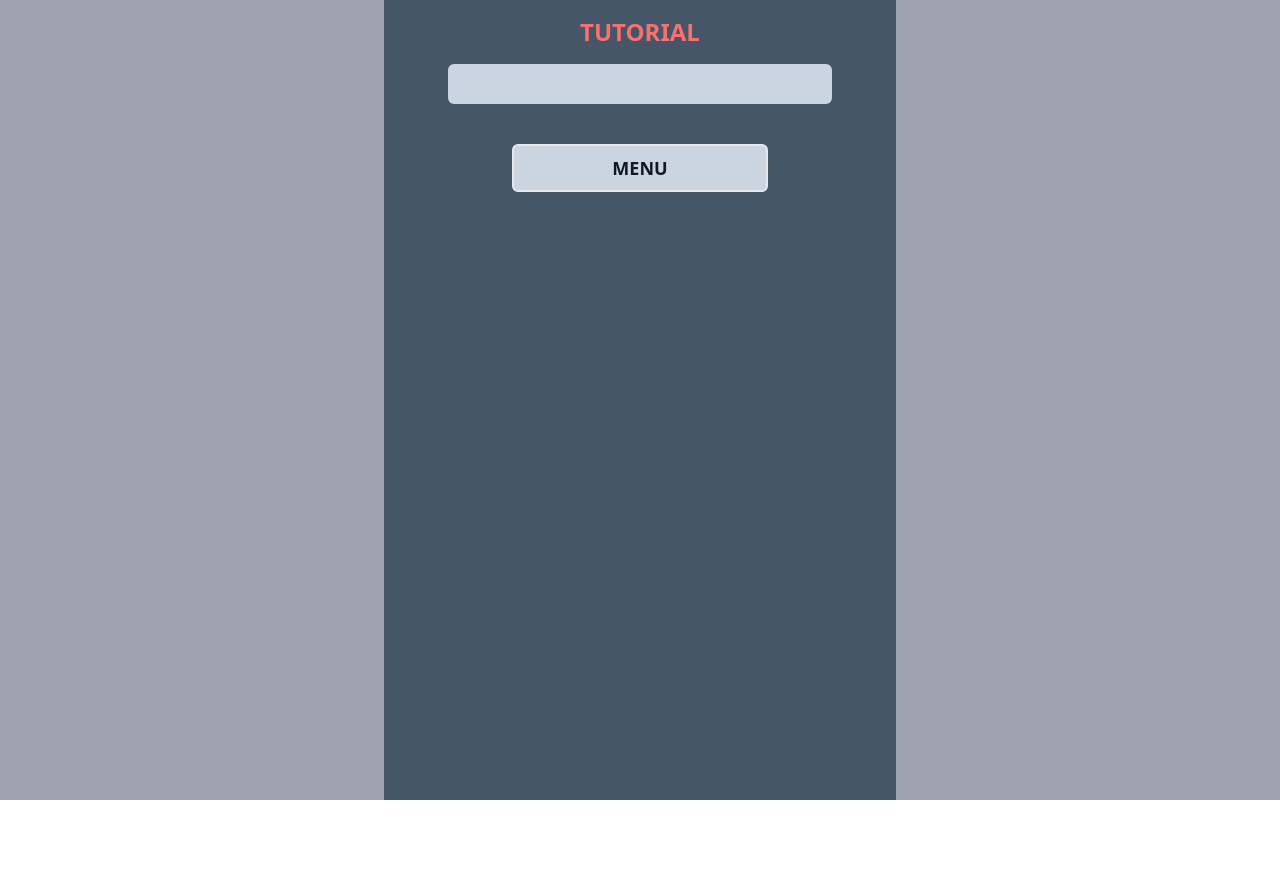
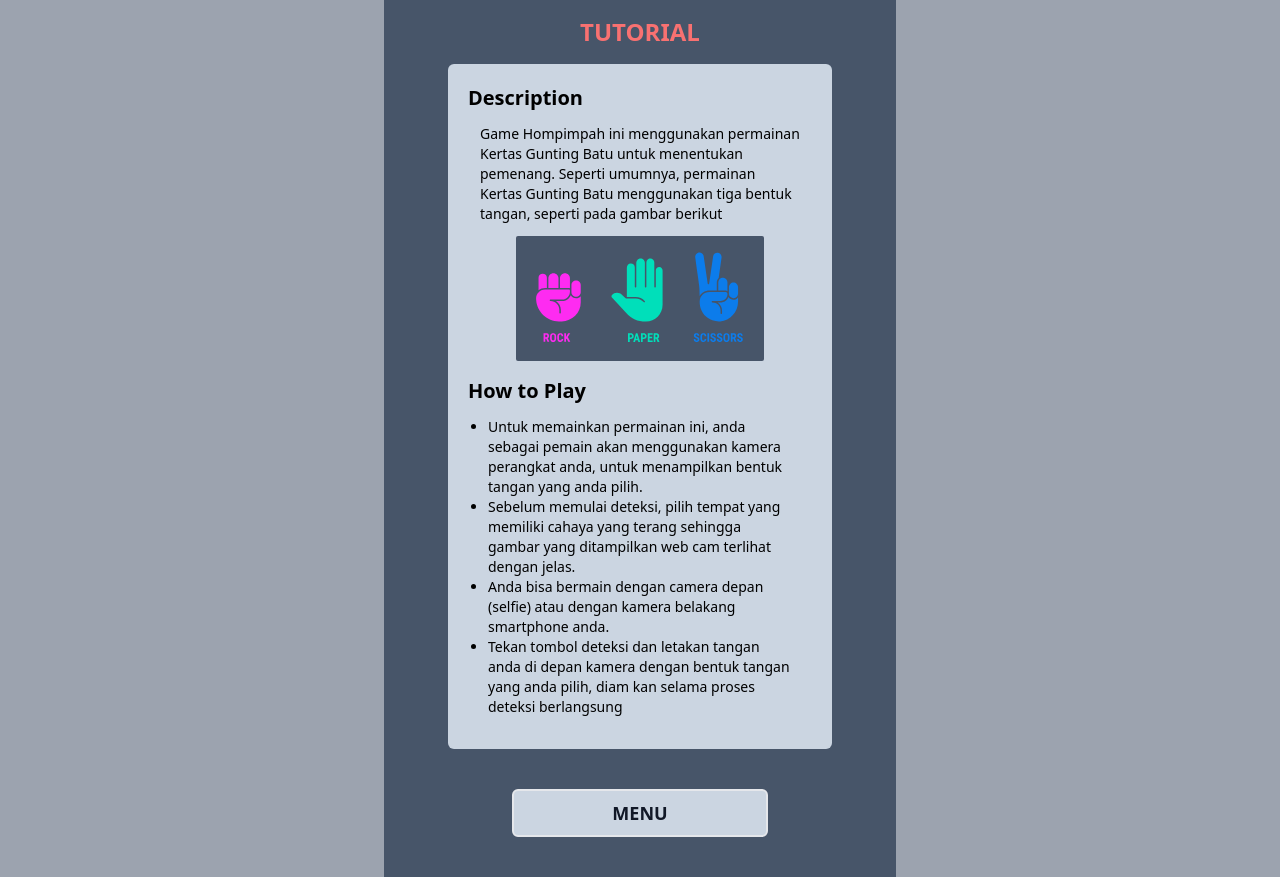
Before and after one commit to MSeptianJ/hompimpah-object-detection, a React (Vite) app: page /tutorial in a window 1280 px wide. Before the commit the page ends 800 px from the top, so only its background shows below. Built offline with nearby package versions, Linux system fonts and the light colour scheme.

Commit message:
Add Tutorial's text and Changes to element height

```diff
--- a/src/routes/Root.jsx
+++ b/src/routes/Root.jsx
@@ -2,7 +2,7 @@ import { Outlet } from 'react-router-dom';
 
 const Root = () => {
 	return (
-		<div className="h-screen w-screen bg-gray-400">
+		<div className=" min-h-screen bg-gray-400">
 			<div className="m-auto h-full w-full max-w-lg bg-slate-600 text-center">
 				<Outlet />
 			</div>
--- a/src/routes/about/index.jsx
+++ b/src/routes/about/index.jsx
@@ -3,7 +3,7 @@ import TitlePage from '../../components/TitlePage';
 
 const About = () => {
 	return (
-		<div className="m-auto flex w-full flex-col justify-center text-center">
+		<div className="m-auto flex min-h-screen w-full flex-col text-center">
 			<TitlePage titleText="About" />
 
 			<div className=" mx-auto w-full">
--- a/src/routes/multi/index.jsx
+++ b/src/routes/multi/index.jsx
@@ -3,7 +3,7 @@ import TitlePage from '../../components/TitlePage';
 
 const Multi = () => {
 	return (
-		<div className="m-auto flex w-full flex-col justify-center text-center">
+		<div className="m-auto flex min-h-screen w-full flex-col text-center">
 			<TitlePage titleText="Multi Player" />
 
 			<div className=" mx-auto w-full">
--- a/src/routes/single/index.jsx
+++ b/src/routes/single/index.jsx
@@ -3,7 +3,7 @@ import TitlePage from '../../components/TitlePage';
 
 const Single = () => {
 	return (
-		<div className="m-auto flex w-full flex-col justify-center text-center">
+		<div className="m-auto flex min-h-screen w-full flex-col text-center">
 			<TitlePage titleText="Single Player" />
 
 			<div className=" mx-auto w-full">
--- a/src/routes/start/index.jsx
+++ b/src/routes/start/index.jsx
@@ -21,7 +21,7 @@ const Start = () => {
 	];
 
 	return (
-		<div className="m-auto flex h-full w-full flex-col justify-center text-center">
+		<div className="m-auto flex min-h-screen w-full flex-col justify-center text-center">
 			<div className=" w-full p-4 text-center text-red-400">
 				<h1 className=" text-4xl font-bold uppercase">HOMPIMPAH</h1>
 			</div>
--- a/src/routes/tutorial/index.jsx
+++ b/src/routes/tutorial/index.jsx
@@ -1,5 +1,6 @@
 import BtnMenu from '../../components/BtnMenu';
 import TitlePage from '../../components/TitlePage';
+import Ilust from '../../assets/img/KGB.svg';
 
 const Tutorial = () => {
 	return (
@@ -7,7 +8,53 @@ const Tutorial = () => {
 			<TitlePage titleText="Tutorial" />
 
 			<div className=" mx-auto w-full">
-				<div className=" m-auto w-3/4 rounded-md bg-slate-300 p-5"></div>
+				<div className=" m-auto flex w-3/4 flex-col gap-4 rounded-md bg-slate-300 p-5">
+					<section className=" w-full text-sm">
+						<h4 className=" mb-3 w-full text-left text-xl font-bold">
+							Description
+						</h4>
+						<p className=" mb-3 px-3 text-left">
+							Game Hompimpah ini menggunakan permainan Kertas Gunting Batu untuk
+							menentukan pemenang. Seperti umumnya, permainan Kertas Gunting
+							Batu menggunakan tiga bentuk tangan, seperti pada gambar berikut
+						</p>
+						<div className=" w-full rounded-md ">
+							<img
+								className=" mx-auto rounded-sm bg-slate-600 object-contain px-5 py-4"
+								src={Ilust}
+								alt="Ilustrasi Kertas Gunting Batu"
+							/>
+						</div>
+					</section>
+
+					<section className=" w-full text-sm">
+						<h4 className=" mb-3 w-full text-left text-xl font-bold">
+							How to Play
+						</h4>
+						<ul className=" w-full list-disc px-5 text-left">
+							<li>
+								Untuk memainkan permainan ini, anda sebagai pemain akan
+								menggunakan kamera perangkat anda, untuk menampilkan bentuk
+								tangan yang anda pilih.
+							</li>
+							<li>
+								Sebelum memulai deteksi, pilih tempat yang memiliki cahaya yang
+								terang sehingga gambar yang ditampilkan web cam terlihat dengan
+								jelas.
+							</li>
+							<li>
+								Anda bisa bermain dengan camera depan (selfie) atau dengan
+								kamera belakang smartphone anda.
+							</li>
+							<li>
+								Tekan tombol deteksi dan letakan tangan anda di depan kamera
+								dengan bentuk tangan yang anda pilih, diam kan selama proses
+								deteksi berlangsung
+							</li>
+						</ul>
+						<p className=" mb-3 text-left"></p>
+					</section>
+				</div>
 			</div>
 
 			<BtnMenu />
```
Also changed, not shown: src/assets/img/KGB.svg (added).
